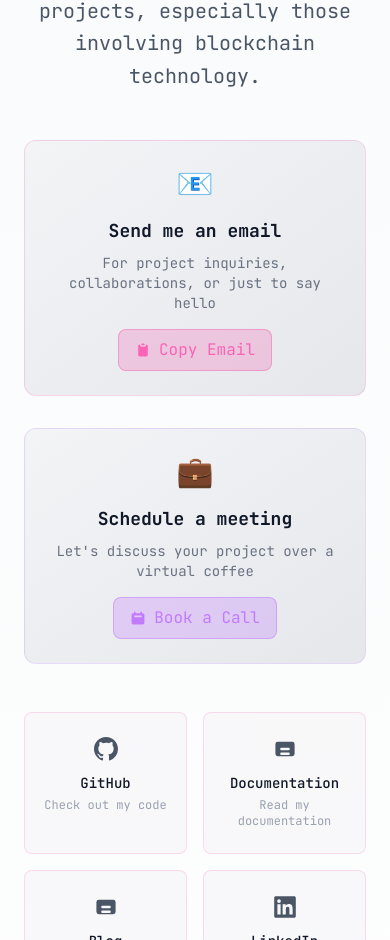
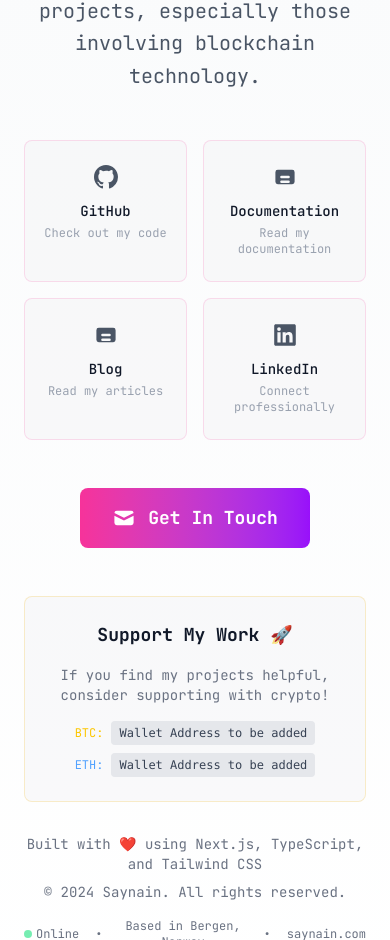
Before and after one commit to saynain/personal-website, a Next.js app: page / in a window 390 px wide. Shown: the part 6792-7732 px from the top of the page. Built offline with nearby package versions, Linux system fonts and the light colour scheme.

Commit message:
Updating contact component, deleting 'copy mail to clipboard' and 'book a meeting'

```diff
--- a/src/app/components/Contact.tsx
+++ b/src/app/components/Contact.tsx
@@ -66,59 +66,6 @@ export default function Contact() {
           Always excited to collaborate on open-source projects, especially those involving
           blockchain technology.
         </p>
-
-        {/* Contact Methods */}
-        <div className="grid md:grid-cols-2 gap-8 mb-12">
-          {/* Email Card */}
-          <div className="bg-gradient-to-br from-gray-100 to-gray-200 dark:from-slate-800 dark:to-gray-900 p-6 rounded-xl border border-pink-400/20 hover:border-pink-400/40 transition-all duration-300">
-            <div className="text-3xl mb-4">📧</div>
-            <h3 className="text-lg font-bold text-gray-900 dark:text-white mb-2">Send me an email</h3>
-            <p className="text-gray-500 dark:text-gray-400 text-sm mb-4">
-              For project inquiries, collaborations, or just to say hello
-            </p>
-            <button
-              onClick={handleEmailCopy}
-              className="inline-flex items-center gap-2 bg-pink-500/20 text-pink-400 px-4 py-2 rounded-lg hover:bg-pink-500/30 transition-all duration-300 border border-pink-500/30"
-            >
-              {copiedEmail ? (
-                <>
-                  <svg className="w-4 h-4" fill="currentColor" viewBox="0 0 20 20">
-                    <path fillRule="evenodd" d="M16.707 5.293a1 1 0 010 1.414l-8 8a1 1 0 01-1.414 0l-4-4a1 1 0 011.414-1.414L8 12.586l7.293-7.293a1 1 0 011.414 0z" clipRule="evenodd"></path>
-                  </svg>
-                  Copied!
-                </>
-              ) : (
-                <>
-                  <svg className="w-4 h-4" fill="currentColor" viewBox="0 0 20 20">
-                    <path d="M8 3a1 1 0 011-1h2a1 1 0 110 2H9a1 1 0 01-1-1z"></path>
-                    <path d="M6 3a2 2 0 00-2 2v11a2 2 0 002 2h8a2 2 0 002-2V5a2 2 0 00-2-2 3 3 0 01-3 3H9a3 3 0 01-3-3z"></path>
-                  </svg>
-                  Copy Email
-                </>
-              )}
-            </button>
-          </div>
-
-          {/* Meeting Card */}
-          <div className="bg-gradient-to-br from-gray-100 to-gray-200 dark:from-slate-800 dark:to-gray-900 p-6 rounded-xl border border-purple-400/20 hover:border-purple-400/40 transition-all duration-300">
-            <div className="text-3xl mb-4">💼</div>
-            <h3 className="text-lg font-bold text-gray-900 dark:text-white mb-2">Schedule a meeting</h3>
-            <p className="text-gray-500 dark:text-gray-400 text-sm mb-4">
-              Let&apos;s discuss your project over a virtual coffee
-            </p>
-            <a
-              href="https://calendly.com/yourusername"
-              target="_blank"
-              rel="noopener noreferrer"
-              className="inline-flex items-center gap-2 bg-purple-500/20 text-purple-400 px-4 py-2 rounded-lg hover:bg-purple-500/30 transition-all duration-300 border border-purple-500/30"
-            >
-              <svg className="w-4 h-4" fill="currentColor" viewBox="0 0 20 20">
-                <path fillRule="evenodd" d="M6 2a1 1 0 00-1 1v1H4a2 2 0 00-2 2v10a2 2 0 002 2h12a2 2 0 002-2V6a2 2 0 00-2-2h-1V3a1 1 0 10-2 0v1H7V3a1 1 0 00-1-1zm0 5a1 1 0 000 2h8a1 1 0 100-2H6z" clipRule="evenodd"></path>
-              </svg>
-              Book a Call
-            </a>
-          </div>
-        </div>
 
         {/* Social Links */}
         <div className="grid grid-cols-2 md:grid-cols-4 gap-4 mb-12">
```
